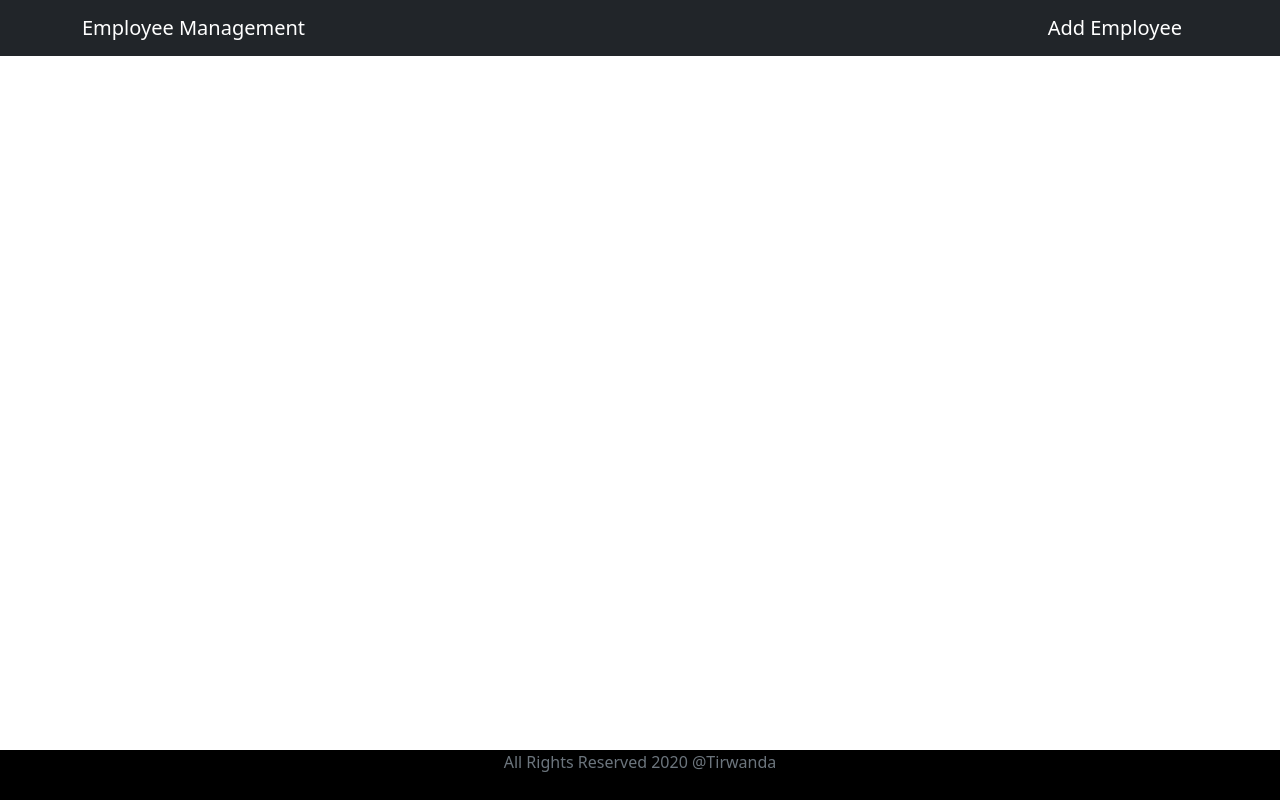
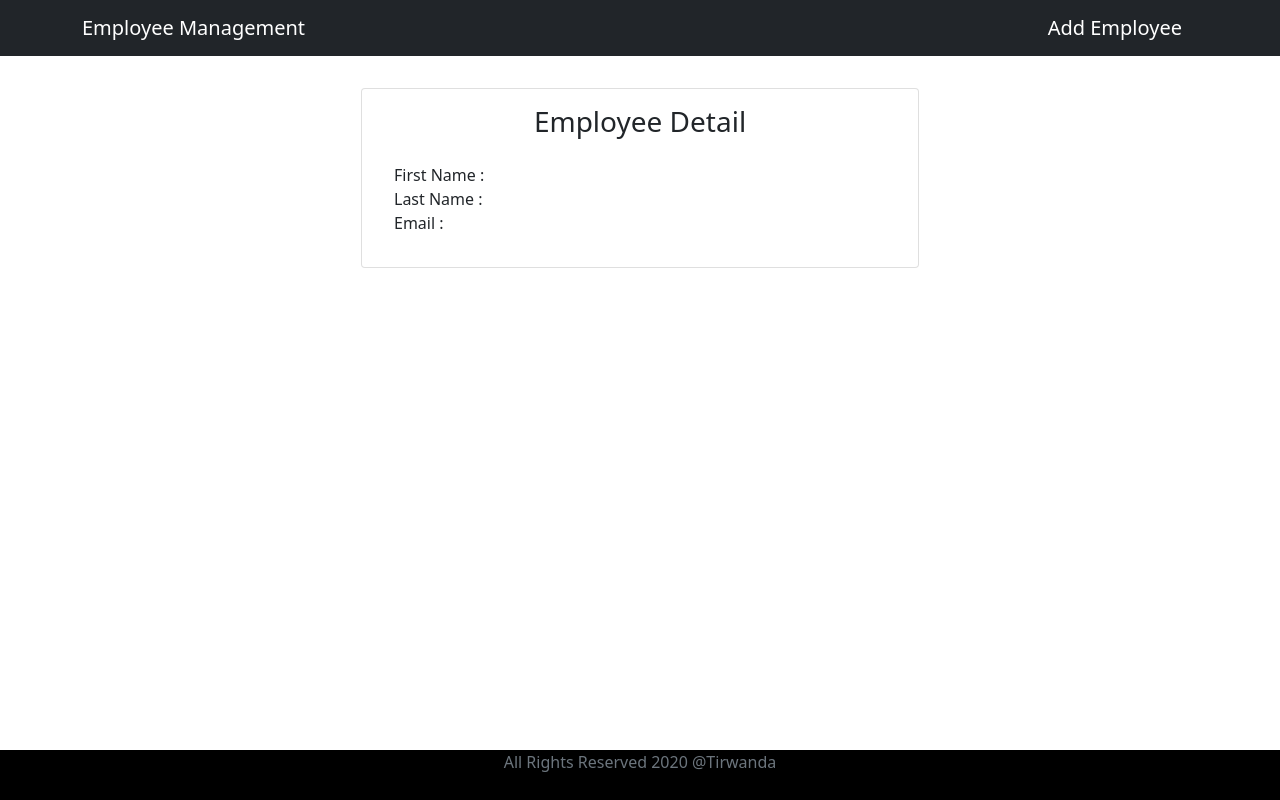
Before and after one commit to tirwanda/spring-boot-react-FE, a React (Create React App) app: page /employee/1 in a window 1280 px wide. Built offline with nearby package versions, Linux system fonts and the light colour scheme; no server answers.

Commit message:
Create Card Employee Detail

```diff
--- a/src/App.js
+++ b/src/App.js
@@ -1,5 +1,6 @@
 import { BrowserRouter as Router, Route, Switch } from 'react-router-dom';
 import './App.scss';
+import DetailEmployee from './components/detail-employee/DetailEmployee';
 import EmployeeForm from './components/employee-form/EmployeeForm';
 import Footer from './components/footer/Footer';
 import Header from './components/header/Header';
@@ -17,6 +18,10 @@ function App() {
 							path="/add-employee/:id"
 							component={EmployeeForm}
 						/>
+						<Route
+							path="/employee/:id"
+							component={DetailEmployee}
+						/>
 					</Switch>
 				</div>
 				<Footer />
--- a/src/components/detail-employee/DetailEmployee.jsx
+++ b/src/components/detail-employee/DetailEmployee.jsx
@@ -0,0 +1,44 @@
+import React, { Component } from 'react';
+import EmployeeService from '../../services/EmployeeService';
+
+export default class DetailEmployee extends Component {
+	constructor(props) {
+		super(props);
+		this.state = {
+			id: this.props.match.params.id,
+			employee: {},
+		};
+	}
+
+	componentDidMount() {
+		EmployeeService.getEmployeeById(this.state.id).then((res) => {
+			this.setState({ employee: res.data });
+		});
+	}
+	render() {
+		return (
+			<div style={{ marginTop: '2rem' }}>
+				<div
+					className="card col-md-6 offset-md-3"
+					style={{ padding: '1rem' }}
+				>
+					<h3 className="text-center">Employee Detail</h3>
+					<div className="card-body">
+						<div className="row">
+							<label>First Name : </label>
+							<div>{this.state.employee.firstName}</div>
+						</div>
+						<div className="row">
+							<label>Last Name : </label>
+							<div>{this.state.employee.lastName}</div>
+						</div>
+						<div className="row">
+							<label>Email : </label>
+							<div>{this.state.employee.email}</div>
+						</div>
+					</div>
+				</div>
+			</div>
+		);
+	}
+}
```
